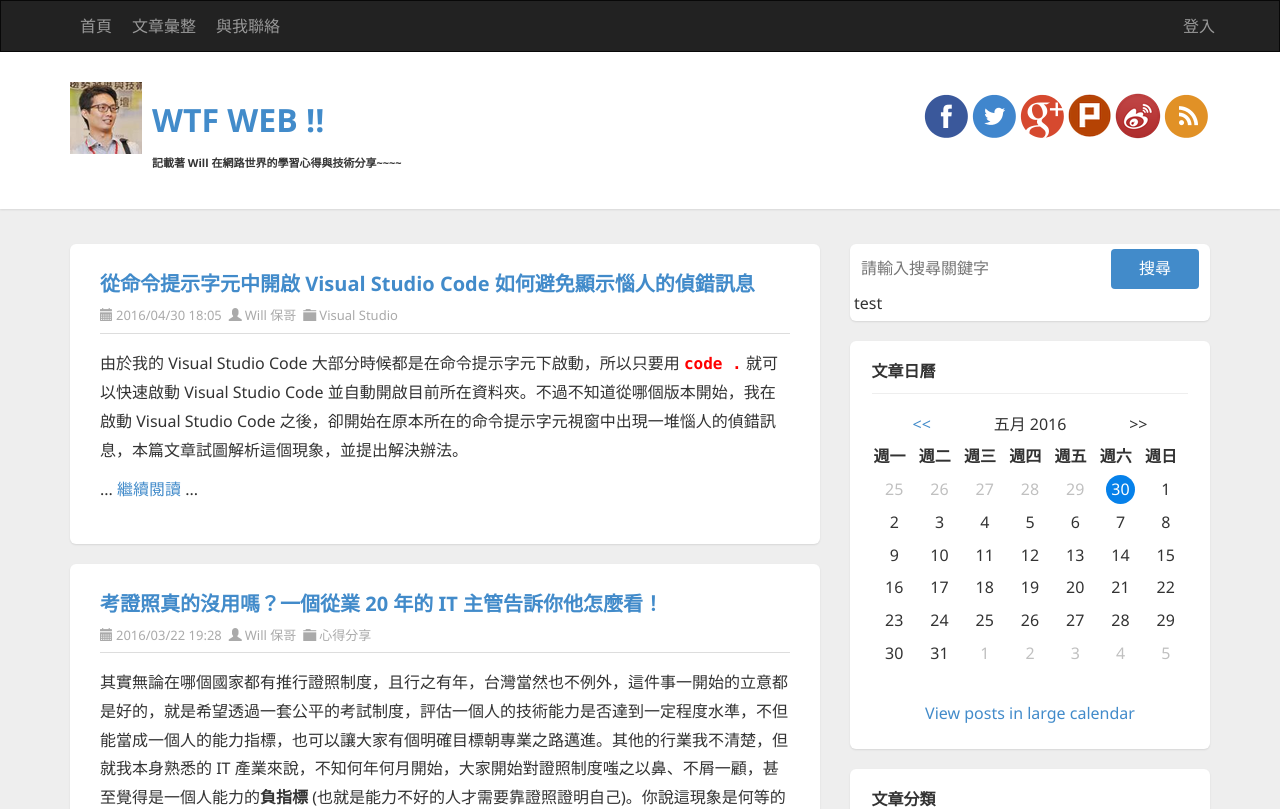
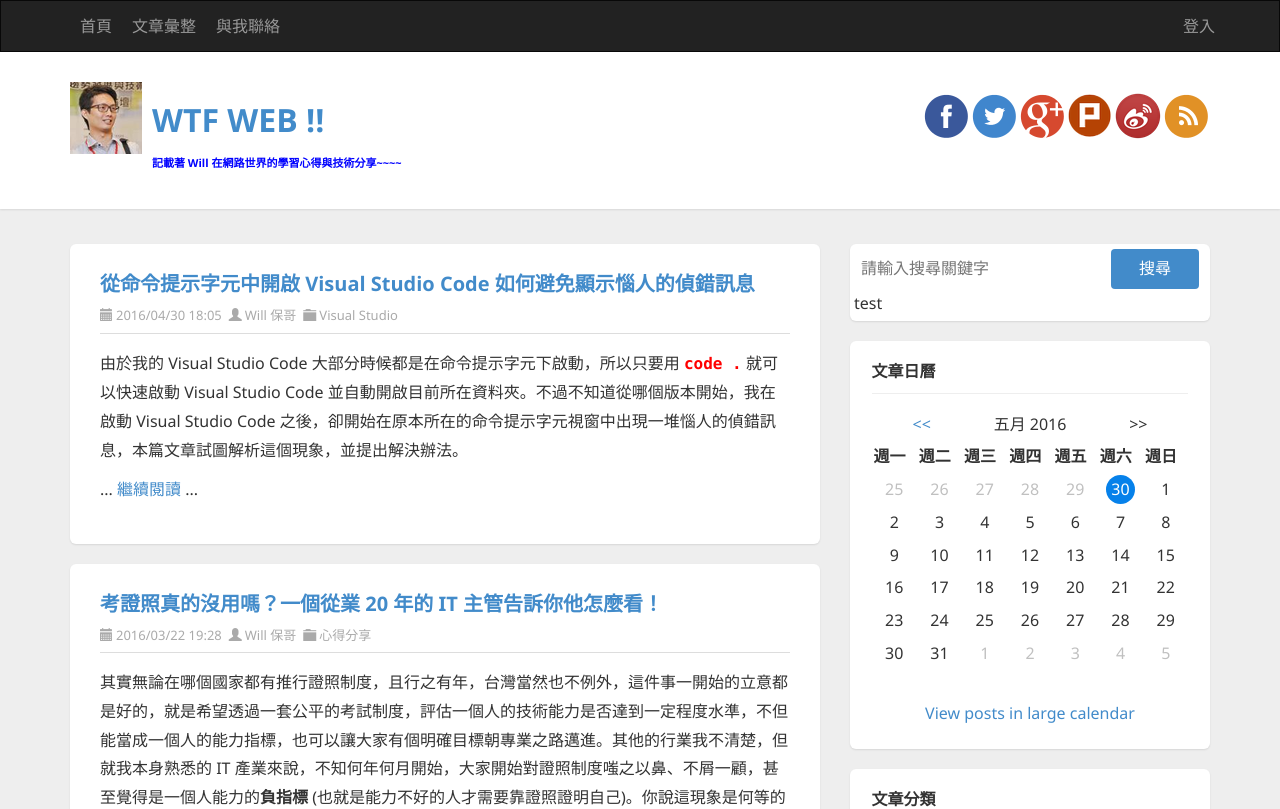
Before and after one commit to ayuha406645/ng2-exercise, an Angular app: page / in a window 1280 px wide. Shown: the top 809 px of the page. Built offline with nearby package versions, Linux system fonts and the light colour scheme.

Commit message:
屬性指令 Property Directive 解法2

```diff
--- a/src/app/header/header.component.html
+++ b/src/app/header/header.component.html
@@ -31,7 +31,7 @@
             <h1><a [href]="title_url">{{title}}</a></h1>
             <h3 [innerHTML]="sub_title" (click)="changeTitle($event)"
             [ngStyle]="{'font-size': num+'px'}"
-            [ngClass]="{'red': num%2==0}"></h3>
+            [ngClass]="getClass()"></h3>
           </div>
 
           <div id="social-icons" class="pull-right social-icon">
--- a/src/app/header/header.component.ts
+++ b/src/app/header/header.component.ts
@@ -27,4 +27,11 @@ export class HeaderComponent implements OnInit {
     }
   }
 
+  getClass() {
+    return {
+      'red': this.num%2==0,
+      'blue': this.num%2==1
+    };
+  }
+
 }
```
